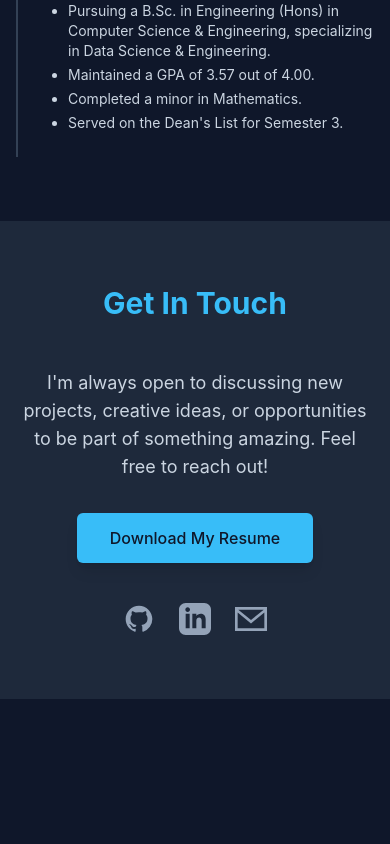
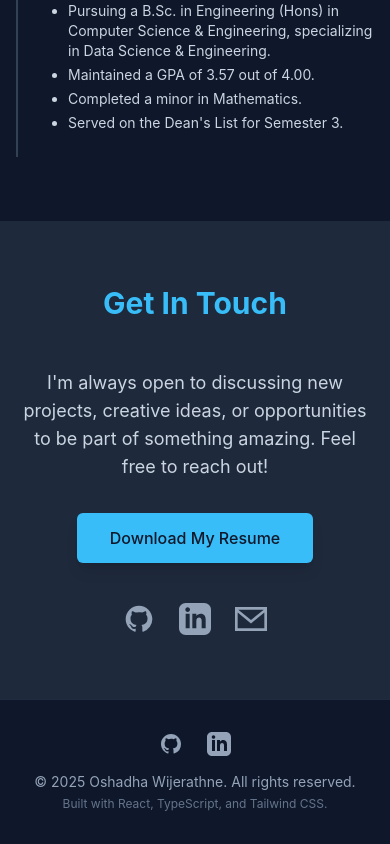
Before and after one commit to OshadhaWijerathne/Oshadha_Wijerathne_Portfolio, a React (Vite) app: page / in a window 390 px wide. Shown: the part 8369-9213 px from the top of the page. Before the commit the page ends 9068 px from the top, so only its background shows below. Built offline with nearby package versions, Linux system fonts and the light colour scheme.

Commit message:
add Footer component

```diff
--- a/App.tsx
+++ b/App.tsx
@@ -7,6 +7,7 @@ import { Skills } from './components/Skills';
 import { Projects } from './components/Projects';
 import { Experience } from './components/Experience';
 import { Contact } from './components/Contact';
+import { Footer } from './components/Footer';
 
 const App: React.FC = () => {
   return (
@@ -20,6 +21,7 @@ const App: React.FC = () => {
         <Experience />
         <Contact />
       </main>
+      <Footer />
     </>
   );
 };
--- /dev/null
+++ b/components/Footer.tsx
@@ -0,0 +1,35 @@
+
+import React from 'react';
+import { SOCIAL_LINKS, YOUR_NAME } from '../constants';
+
+export const Footer: React.FC = () => {
+  const currentYear = new Date().getFullYear();
+
+  return (
+    <footer className="bg-slate-900 border-t border-slate-700/50">
+      <div className="container mx-auto px-4 sm:px-6 lg:px-8 py-8 text-center">
+        <div className="flex justify-center space-x-6 mb-4">
+          {SOCIAL_LINKS.map(social => (
+             social.name !== 'Email' && // Don't repeat email icon if it's prominent in contact
+            <a
+              key={social.id}
+              href={social.url}
+              target="_blank"
+              rel="noopener noreferrer"
+              title={social.name}
+              className="text-slate-400 hover:text-sky-400 transition-colors"
+            >
+              <social.Icon className="w-6 h-6" />
+            </a>
+          ))}
+        </div>
+        <p className="text-sm text-slate-400">
+          &copy; {currentYear} {YOUR_NAME}. All rights reserved.
+        </p>
+        <p className="text-xs text-slate-500 mt-1">
+          Built with React, TypeScript, and Tailwind CSS.
+        </p>
+      </div>
+    </footer>
+  );
+};
```
